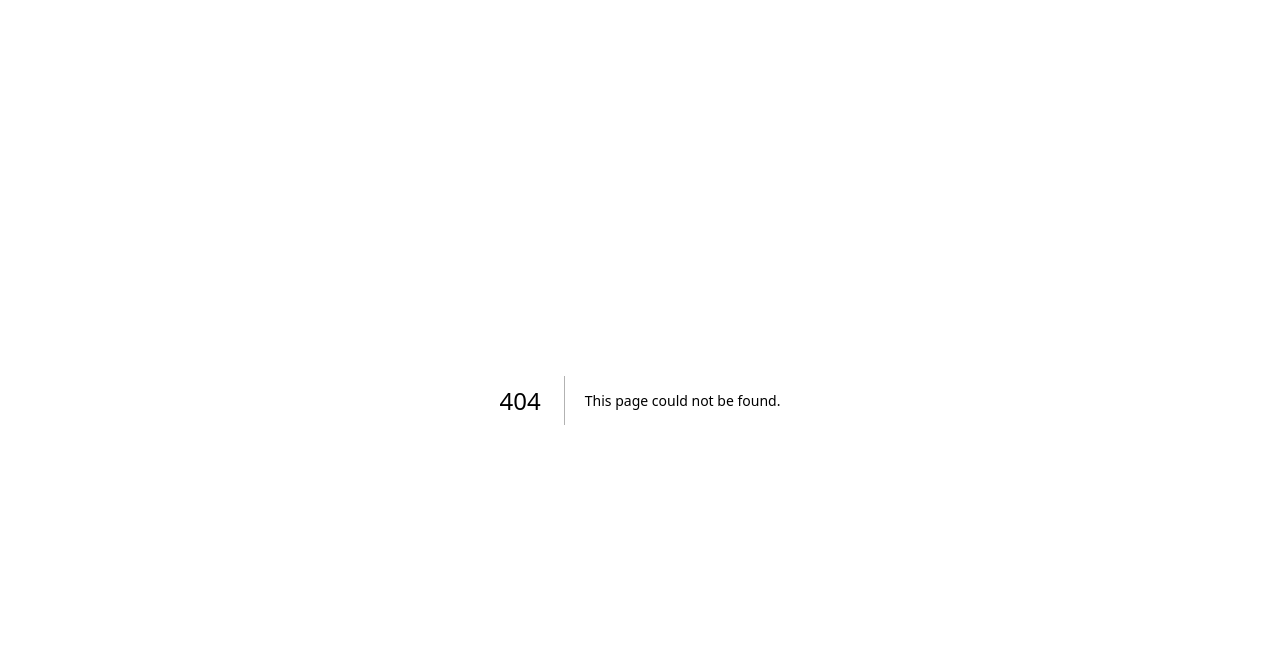
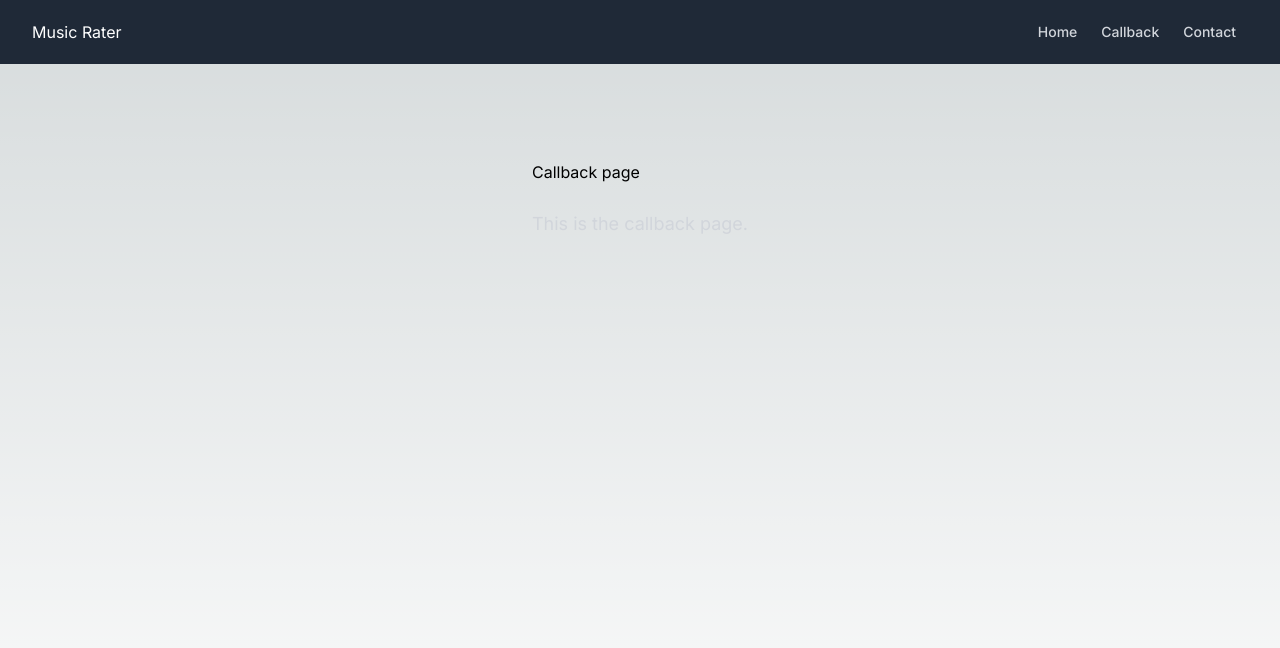
Before and after one commit to FrankAsplund/music-rater, a Next.js app: page /about in a window 1280 px wide. Before the commit this address had no page. Shown: the top 648 px of the page. Built offline with nearby package versions, Linux system fonts and the light colour scheme.

Commit message:
Navbar + Routing fixed, "callback"

```diff
--- /dev/null
+++ b/app/about/page.tsx
@@ -0,0 +1,18 @@
+import React from "react";
+
+export const About = () => {
+  return (
+    <main className="flex min-h-screen flex-col items-center justify-between p-24">
+      <div className="mx-auto max-w-7xl px-6 lg:px-8">
+        <div className="mx-auto max-w-2xl lg:mx-0">
+          <h1>Callback page</h1>
+          <p className="mt-6 text-lg leading-8 text-gray-300">
+            This is the callback page.
+          </p>
+        </div>
+      </div>
+    </main>
+  );
+};
+
+export default About;
--- /dev/null
+++ b/app/callback/page.tsx
@@ -0,0 +1,18 @@
+import React from "react";
+
+export const Callback = () => {
+  return (
+    <main className="flex min-h-screen flex-col items-center justify-between p-24">
+      <div className="mx-auto max-w-7xl px-6 lg:px-8">
+        <div className="mx-auto max-w-2xl lg:mx-0">
+          <h1>Callback page</h1>
+          <p className="mt-6 text-lg leading-8 text-gray-300">
+            This is the callback page.
+          </p>
+        </div>
+      </div>
+    </main>
+  );
+};
+
+export default Callback;
--- a/app/layout.tsx
+++ b/app/layout.tsx
@@ -1,5 +1,6 @@
 import "./globals.css";
 import { Inter } from "next/font/google";
+import Navbar from "@/components/Navbar";
 
 const inter = Inter({ subsets: ["latin"] });
 
@@ -15,7 +16,12 @@
 }) {
   return (
     <html lang="en">
-      <body className={inter.className}>{children}</body>
+      <body>
+        <main className={inter.className}>
+          <Navbar />
+          {children}
+        </main>
+      </body>
     </html>
   );
 }
--- a/app/page.tsx
+++ b/app/page.tsx
@@ -1,7 +1,8 @@
-import Image from "next/image";
+import React from "react";
 
-export default function Home() {
+export default function Page() {
   return (
+    <div>
       <main className="flex min-h-screen flex-col items-center justify-between p-24">
         <div className="mx-auto max-w-7xl px-6 lg:px-8">
           <div className="mx-auto max-w-2xl lg:mx-0">
@@ -18,10 +19,11 @@
                   Search for an album
                 </span>
               </label>
-            <input className="h-8 w-96 text-black" />
+              <input className="h-8 w-96 p-2 text-black" />
             </div>
           </div>
         </div>
       </main>
+    </div>
   );
 }
--- /dev/null
+++ b/components/Navbar.tsx
@@ -0,0 +1,38 @@
+import React from "react";
+import Link from "next/link";
+
+const Navbar: React.FC = () => {
+  return (
+    <nav className="bg-gray-800">
+      <div className="max-w-7xl mx-auto px-4 sm:px-6 lg:px-8">
+        <div className="flex items-center justify-between h-16">
+          <div className="flex-shrink-0">
+            <span className="text-white">Music Rater</span>
+          </div>
+          <div className="flex">
+            <Link
+              href="/"
+              className="text-gray-300 hover:bg-gray-700 hover:text-white px-3 py-2 rounded-md text-sm font-medium"
+            >
+              Home
+            </Link>
+            <Link
+              href="/callback"
+              className="text-gray-300 hover:bg-gray-700 hover:text-white px-3 py-2 rounded-md text-sm font-medium"
+            >
+              Callback
+            </Link>
+            <Link
+              href="#"
+              className="text-gray-300 hover:bg-gray-700 hover:text-white px-3 py-2 rounded-md text-sm font-medium"
+            >
+              Contact
+            </Link>
+          </div>
+        </div>
+      </div>
+    </nav>
+  );
+};
+
+export default Navbar;
```
Lines whose indentation alone changed are shown as unchanged.
